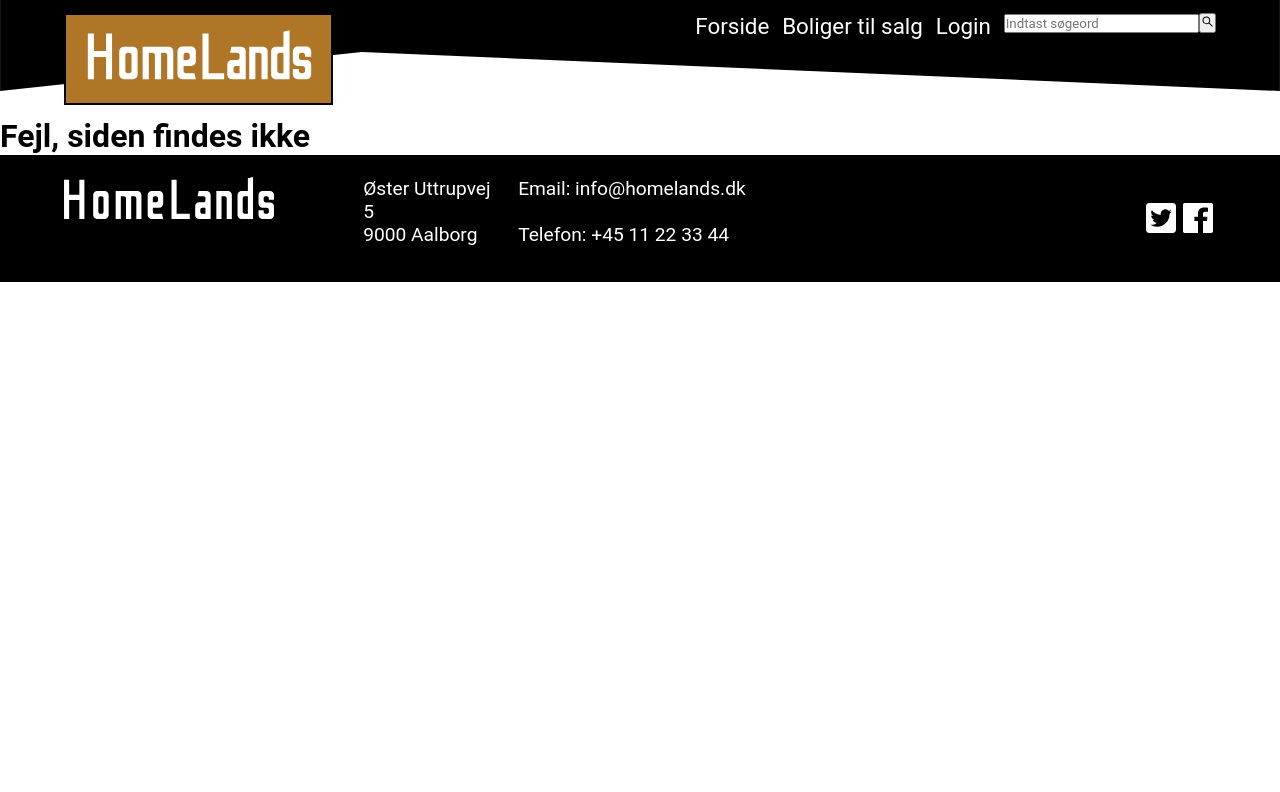
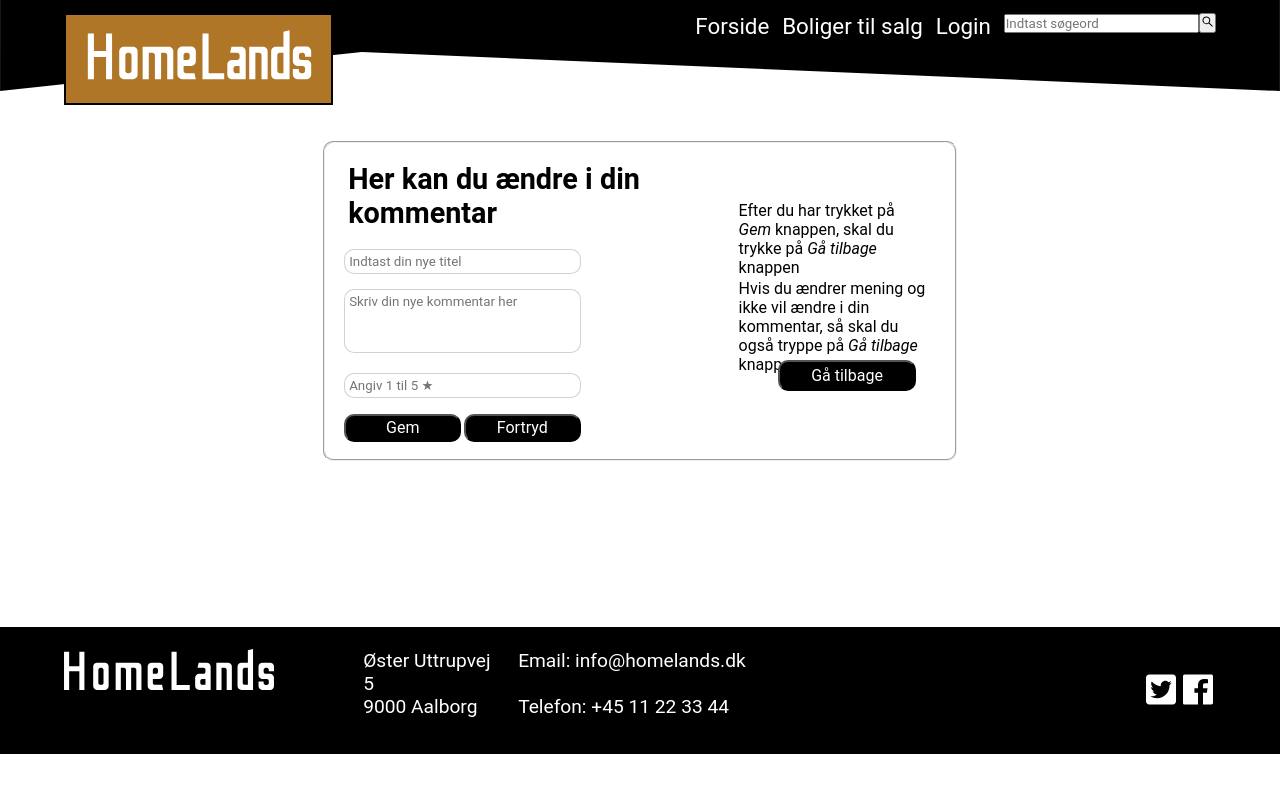
Before and after one commit to TordisLaksa/homelands, a React (Create React App) app: page /putcomment/1 in a window 1280 px wide. Shown: the top 792 px of the page. Built offline with nearby package versions, Linux system fonts and the light colour scheme; a web font is replaced by a local one.

Commit message:
Put & delete på plads

```diff
--- a/src/components/App/Router/AppRouter.jsx
+++ b/src/components/App/Router/AppRouter.jsx
@@ -4,6 +4,8 @@ import { ForSaleDetails } from '../../pages/ForSale/ForSaleDetails';
 import { Home } from '../../pages/Home/Home'
 import { Login } from "../../pages/Login/Login";
 import { NoPage } from '../../pages/NoPage';
+import { PutComment } from '../../pages/Login/PutComment';
+
 
 
 export const AppRouter = () => {
@@ -14,7 +16,8 @@ export const AppRouter = () => {
                 <Route index element={<ForSaleList />}></Route>
                 <Route path=':home_id' element={<ForSaleDetails />}></Route>
             </Route>
-            <Route path='/login' element={<Login />} />
+            <Route path='/login'element={<Login />} />
+            <Route path='/putcomment/:id' element={<PutComment />} />
             <Route path='*' element={<NoPage />} />
         </Routes>
     )
--- a/src/components/pages/Login/Login.jsx
+++ b/src/components/pages/Login/Login.jsx
@@ -5,6 +5,8 @@ import './Login.scss';
 import { Layout } from "../../App/Layout/Layout";
 import { authHeader } from "../../../AppService/AuthHeader";
 import React, { useEffect, useState } from "react";
+import { Link, useParams } from "react-router-dom";
+
 
 export const Login = () => {
     //useForm
@@ -101,7 +103,6 @@ export const Login = () => {
                         </div>
                         <CommentPost />
                     </article>
-                    {/* <PutComment /> */}
                 </section>
             </Layout>
         }
@@ -173,10 +174,11 @@ export const CommentPost = () => {
     )
 }
 
+
 export const CommentPanel = () => {
     const { loginData, setLoginData } = useAuth();
     const [ userData, setUserData ] = useState();
-
+    const { id } = useParams(0);
 
     useEffect(() => {
         const getCommentDetailList = async () => {
@@ -190,7 +192,7 @@ export const CommentPanel = () => {
             }
         }
         getCommentDetailList()
-    }, []);
+    }, [userData]);
     return(
         <article className="commentPanel">
             <h2>Anmeldelser</h2>
@@ -206,14 +208,15 @@ export const CommentPanel = () => {
                 let myDate = new Date(user.created_friendly);
                 let final_date = myDate.getDate() + " - " + (myDate.getMonth() + 1) + " - " + (myDate.getYear() - 100);
                 if (user.user_id == loginData.user_id) {
-                    // console.log(user);
+
                     return(
                         <React.Fragment key={i}>
                         <tr>
                             <td>{user.title}</td>
                             <td>{final_date}</td>
                             <td>
-                            <PutComment data={user} />
+                                <Link to={`/putcomment/${user.id}`}><button>Edit</button></Link>
+                                <CommentDelete id={user.id} />
                             </td>
                         </tr>
                         <tr>
@@ -235,70 +238,26 @@ export const CommentPanel = () => {
     )
 }
 
+const CommentDelete = ( props ) =>{
+    const { register, handleSubmit, formState: { errors } } = useForm();
+    const { id } = useParams(0);
+
+    const onSubmit = async () => {
+        console.log('we are in!');
+            try {
+                const response = await axios.delete(`https://api.mediehuset.net/homelands/reviews/${props.id}`, {
+                    headers: authHeader()
+                });
+                if (response) {
+                   console.log('deleted');
+                }
+            } catch (error) {
+                console.log('error!!');
+            }
+    };
 
 
-export const PutComment = props => {
-    const { register, handleSubmit, formState: { errors } } = useForm();
-
-    const onSubmit = async () => {
-        const formData = new URLSearchParams();
-        console.log(props.data);
-
-        formData.append('id', props.data.id)
-        props.data.title = 'Putteline';
-        formData.append('title', props.data.title);
-        formData.append('content', props.data.content);
-        formData.append('num_stars', props.data.num_stars);
-        formData.append('active', 1);
-
-        try {
-            const result = await axios.put(`https://api.mediehuset.net/homelands/reviews`, formData,{
-                headers: authHeader()
-            });
-            if (result) {
-                console.log(234);
-            }
-        } catch (error) {
-            console.log('fuck');
-
-        }
-    }
-
-    const PutField = () => {
-        return(
-            <>
-                <form onSubmit={handleSubmit(onSubmit)}>
-                <fieldset>
-                    <div className="PutCommentDiv">
-                        <input type="text" id="title" placeholder="Indtast din nye titel" {...register('title', { required: true, maxLength: 200 })} />
-                        {errors.title && (
-                            <><br /><span>Skriv din nye titel!</span></>
-                        )}
-                    </div>
-                    <div className="PutCommentDiv">
-                        <textarea id="content" placeholder="Skriv din din nye kommentar her" {...register('content', { required: true })}></textarea>
-                        {errors.content && (
-                            <><br /><span>Skriv din nye kommentar!</span></>
-                        )}
-                    </div>
-                    <div className="PutCommentDiv">
-                        <input type='number' id="num_stars" placeholder="Angiv 1 til 5 &#9733;" {...register('num_stars', { required: true, min: 1, max: 5 })}></input>
-                        {errors.num_stars && (
-                            <><br /><span>Du skal angive 1-5 stjerner!</span></>
-                        )}
-                    </div>
-                    <div className="PutCommentDivButtons">
-                        <button>Gem</button>
-                        <button type="reset">Annuller</button>
-                    </div>
-                </fieldset>
-            </form>
-            </>
-        )
-    }
-        return(
-            <button onClick={handleSubmit(onSubmit)}>
-                Ændre i kommentar
-            </button>
+    return(
+        <button onClick={onSubmit}>Slet kommentar</button>
     )
 }
--- a/src/components/pages/Login/Login.scss
+++ b/src/components/pages/Login/Login.scss
@@ -124,7 +124,7 @@ main{
                             padding-left: 2%;
                             width: 58%;
                             h3 {
-                                font-size: 1.5rem;
+                                font-size: 1.4rem;
                             }
                         }
                         .CommentDiv{
--- /dev/null
+++ b/src/components/pages/Login/PutComment.jsx
@@ -0,0 +1,74 @@
+import axios from "axios";
+import { useForm } from "react-hook-form";
+import { Link, useParams } from "react-router-dom";
+import { authHeader } from "../../../AppService/AuthHeader";
+import { Layout } from "../../App/Layout/Layout";
+import './PutComment.scss';
+
+export const PutComment = () => {
+    const { id } = useParams(0);
+
+        const { register, handleSubmit, formState: { errors } } = useForm();
+
+        const onSubmit = async (data) => {
+            const formData = new URLSearchParams();
+
+            formData.append('id', id)
+            formData.append('title', data.title);
+            formData.append('content', data.content);
+            formData.append('num_stars', data.num_stars);
+            formData.append('active', 1);
+            try {
+                const result = await axios.put(`https://api.mediehuset.net/homelands/reviews`, formData, {
+                    headers: authHeader()
+                });
+                if (result) {
+
+                }
+            } catch (error) {
+                console.log('fuck');
+
+            }
+        }
+
+    return (
+        <Layout title='Edit kommentar' description='Her kan du ændre i din kommentar'>
+            <form onSubmit={handleSubmit(onSubmit)} id='putForm'>
+                <fieldset>
+                    <div>
+                        <legend><h2>Her kan du ændre i din kommentar</h2></legend>
+                    <div className="PutCommentDiv">
+                        <input type="text" id="title" placeholder="Indtast din nye titel" {...register('title', { required: true, maxLength: 200 })} />
+                        {errors.title && (
+                            <><br /><span>Skriv din nye titel!</span></>
+                        )}
+                    </div>
+                    <div className="PutCommentDiv">
+                        <textarea id="content" placeholder="Skriv din nye kommentar her" {...register('content', { required: true })}></textarea>
+                        {errors.content && (
+                            <><br /><span>Skriv din nye kommentar!</span></>
+                        )}
+                    </div>
+                    <div className="PutCommentDiv">
+                        <input type='number' id="num_stars" placeholder="Angiv 1 til 5 &#9733;" {...register('num_stars', { required: true, min: 1, max: 5 })}></input>
+                        {errors.num_stars && (
+                            <><br /><span>Du skal angive 1-5 stjerner!</span></>
+                        )}
+                    </div>
+                    <div className="PutCommentDivButtons">
+                        <button>Gem</button>
+                        <button type="reset">Fortryd</button>
+                    </div>
+
+                    </div>
+                    <div id='positionsDiv'>
+                        <p>Efter du har trykket på <i>Gem </i> knappen, skal du trykke på <i>Gå tilbage </i> knappen</p>
+                        <p>Hvis du ændrer mening og ikke vil ændre i din kommentar, så skal du også tryppe på <i>Gå tilbage </i> knappen</p>
+                        <Link to={'/login'}><button>Gå tilbage</button></Link>
+                    </div>
+                </fieldset>
+            </form>
+
+      </Layout>
+    )
+}
--- /dev/null
+++ b/src/components/pages/Login/PutComment.scss
@@ -0,0 +1,91 @@
+@import '../../../Assets/SCSS/mixins.scss';
+@import '../../../Assets/SCSS/vars.scss';
+
+main{
+    #putForm{
+    position: relative;
+    width: 55%;
+    margin: auto;
+    padding-top: 2%;
+    fieldset{
+        padding: 3%;
+        display: grid;
+        height: 25vw;
+        grid-template-columns: 2fr 1fr;
+        @include BorderRadiusButtons;
+        div{
+            legend{
+                padding-inline: 1%;
+                h2{
+                    font-size: 1.8rem;
+                    padding-bottom: 5%;
+                }
+            }
+            .PutCommentDiv{
+                padding-bottom: 4%;
+                width: 100%;
+                input{
+                    width: 60%;
+                    @include TinyPadding;
+                    @include BorderRadiusButtons;
+                    border: 1px solid #70707050;
+
+                }
+                textarea{
+                    resize: none;
+                    width: 60%;
+                    height: 5vw;
+                    @include TinyPadding;
+                    @include BorderRadiusButtons;
+                    border: 1px solid #70707050;
+                }
+            }
+            .PutCommentDivButtons{
+                display: grid;
+                grid-template-columns: repeat(2, 1fr);
+                width: 60%;
+                gap: 1%;
+                button{
+                    padding: 2%;
+                    @include BorderRadiusButtons;
+                    background-color: $headandfoot;
+                    color: $background;
+                    font-size: 1rem;
+                    &:hover {
+                        background-color: $highlight;
+                        border: 2px solid #00000000;
+                    }
+                }
+            }
+        }
+        #positionsDiv{
+            position: relative;
+            display: grid;
+            grid-template-rows: 1fr;
+            gap: 2%;
+            width: 100%;
+            height: 10vw;
+            padding-top: 20%;
+            padding-right: 5%;
+            a{
+                position: absolute;
+                top: 155%;
+                button{
+                    background-color: $headandfoot;
+                    width: 70%;
+                    padding: 2%;
+                    margin-left: 20%;
+                    color: $background;
+                    font-size: 1rem;
+                    @include BorderRadiusButtons;
+                    &:hover{
+                        background-color: $highlight;
+                        border: 2px solid #00000000;
+                    }
+                }
+            }
+        }
+
+    }
+}
+}
```
